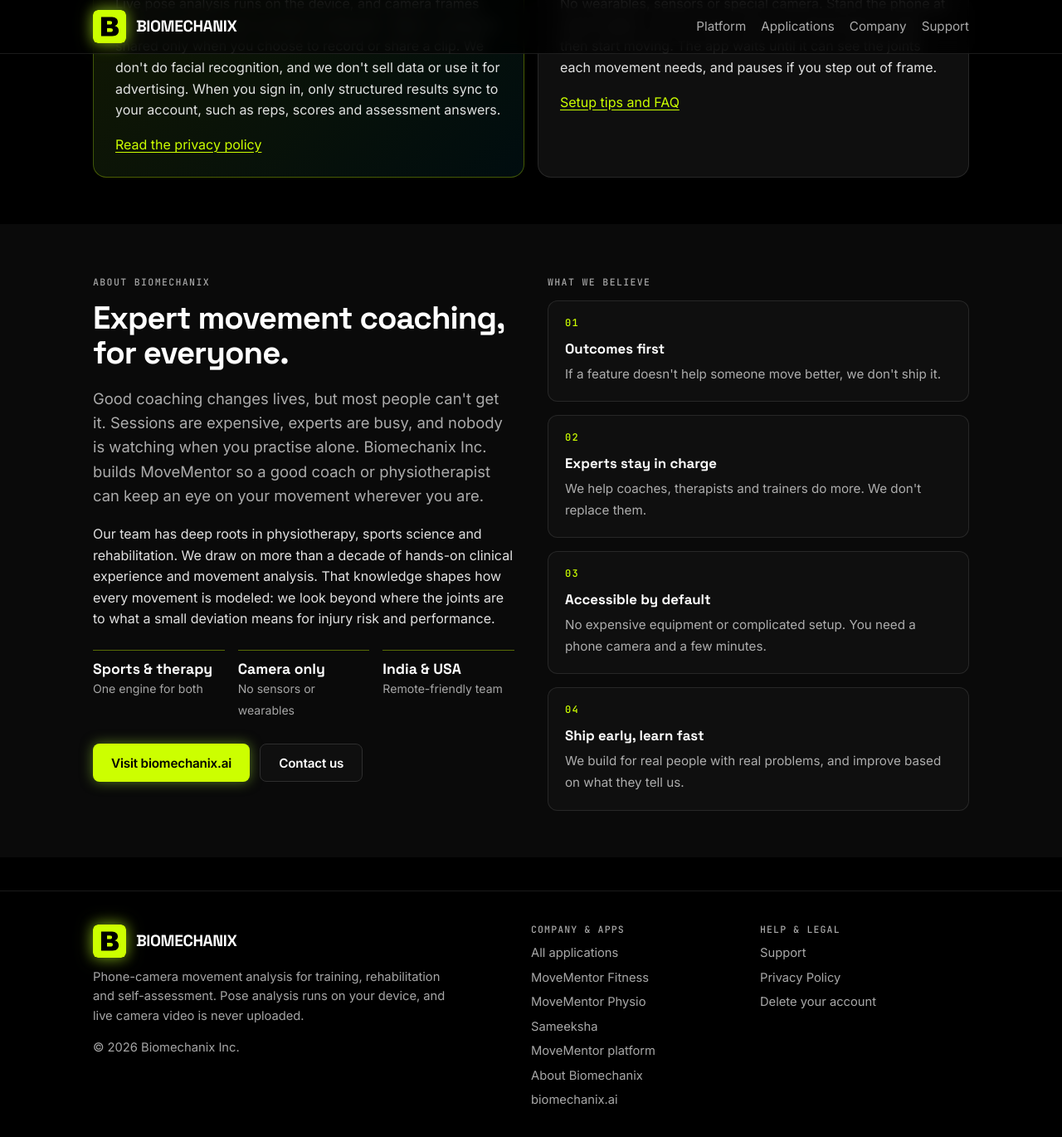
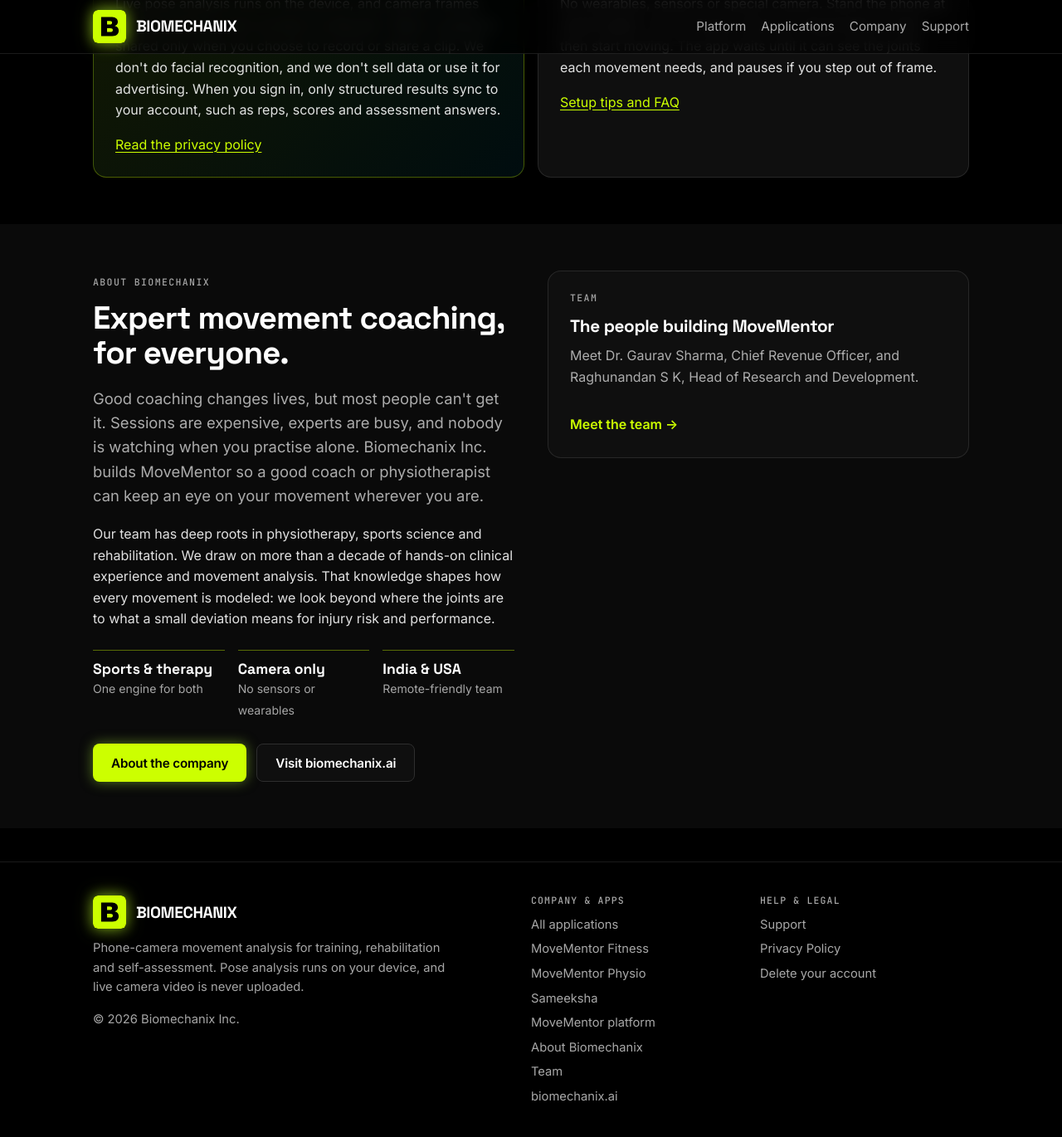
Before and after one commit to biomechanix/biomechanix.github.io, a Jekyll site: the page built from index.html, in a window 1280 px wide and 1400 px high, scrolled down 3224 px. Shown: the top 1370 px of the window at 83% size. Built offline with Jekyll 4.4.1, drawn with Linux system fonts in a browser that asks for light colours.

Commit message:
feat: Company page with About and Team (#11)
- New /company: mission, "why we exist" and roots (clinical +
  sports-science), Team, values, and contact routes (biomechanix.ai for
  partners, /support for app users).
- Team: Dr. Gaurav Sharma, Chief Revenue Officer (bio from the company
  one-pager); Raghunandan S K, Head of Research and Development (role
  description only; no bio on file). Initials avatars, no photos.
- Nav "Company" now links to /company (highlighted there); footer adds
  About + Team links. Homepage company section becomes a teaser; the
  values list moved to /company.

Co-authored-by: Claude Opus 5.5 (1M context) <noreply@anthropic.com>

```diff
--- a/_layouts/default.html
+++ b/_layouts/default.html
@@ -22,7 +22,7 @@
     <nav class="nav" aria-label="Main">
       <a href="/#platform">Platform</a>
       <a href="/applications" {% if page.section == "applications" %}aria-current="page"{% endif %}>Applications</a>
-      <a href="/#company">Company</a>
+      <a href="/company" {% if page.section == "company" %}aria-current="page"{% endif %}>Company</a>
       <a href="/support" {% if page.nav == "support" %}aria-current="page"{% endif %}>Support</a>
     </nav>
   </div>
@@ -45,7 +45,8 @@
         <li><a href="/physio">MoveMentor Physio</a></li>
         <li><a href="/sameeksha">Sameeksha</a></li>
         <li><a href="/#platform">MoveMentor platform</a></li>
-        <li><a href="/#company">About Biomechanix</a></li>
+        <li><a href="/company">About Biomechanix</a></li>
+        <li><a href="/company#team">Team</a></li>
         <li><a href="https://biomechanix.ai">biomechanix.ai</a></li>
       </ul>
     </div>
--- a/assets/site.css
+++ b/assets/site.css
@@ -215,3 +215,13 @@ section[id] { scroll-margin-top: 72px; }
 .crumb { font: 500 .72rem/1 var(--mono); letter-spacing: .12em; text-transform: uppercase; color: var(--muted); text-decoration: none; display: inline-block; margin-bottom: 14px; }
 .crumb:hover { color: var(--lime); }
 .crumb::before { content: "← "; }
+
+/* Company page — team */
+.person .avatar {
+  width: 56px; height: 56px; border-radius: 50%; display: grid; place-items: center; margin-bottom: 18px;
+  background: var(--tint-lime); border: 1px solid rgba(204,255,0,.35); color: var(--lime);
+  font: 700 1.1rem/1 var(--display); letter-spacing: .02em;
+}
+.person h3 { margin-bottom: 4px; }
+.person .role { font: 500 .75rem/1.3 var(--mono); letter-spacing: .1em; text-transform: uppercase; color: var(--cyan); margin-bottom: 16px; }
+.person p:not(.role) { color: var(--ink3); }
--- a/index.html
+++ b/index.html
@@ -132,18 +132,15 @@ description: Biomechanix builds apps that use your phone camera to analyze movem
           <div><b>India &amp; USA</b><span>Remote-friendly team</span></div>
         </div>
         <div class="actions">
-          <a class="btn btn-primary" href="https://biomechanix.ai">Visit biomechanix.ai</a>
-          <a class="btn" href="/support">Contact us</a>
+          <a class="btn btn-primary" href="/company">About the company</a>
+          <a class="btn" href="https://biomechanix.ai">Visit biomechanix.ai</a>
         </div>
       </div>
-      <div class="values">
-        <span class="eyebrow">What we believe</span>
-        <ol class="steps">
-          <li><strong>Outcomes first</strong><span>If a feature doesn't help someone move better, we don't ship it.</span></li>
-          <li><strong>Experts stay in charge</strong><span>We help coaches, therapists and trainers do more. We don't replace them.</span></li>
-          <li><strong>Accessible by default</strong><span>No expensive equipment or complicated setup. You need a phone camera and a few minutes.</span></li>
-          <li><strong>Ship early, learn fast</strong><span>We build for real people with real problems, and improve based on what they tell us.</span></li>
-        </ol>
+      <div class="card">
+        <span class="eyebrow">Team</span>
+        <h3>The people building MoveMentor</h3>
+        <p style="color:var(--ink3)">Meet Dr. Gaurav Sharma, Chief Revenue Officer, and Raghunandan S K, Head of Research and Development.</p>
+        <a class="more" href="/company#team">Meet the team</a>
       </div>
     </div>
   </div>
```
Also changed, not shown: company.html (added, +91 -0 lines).
